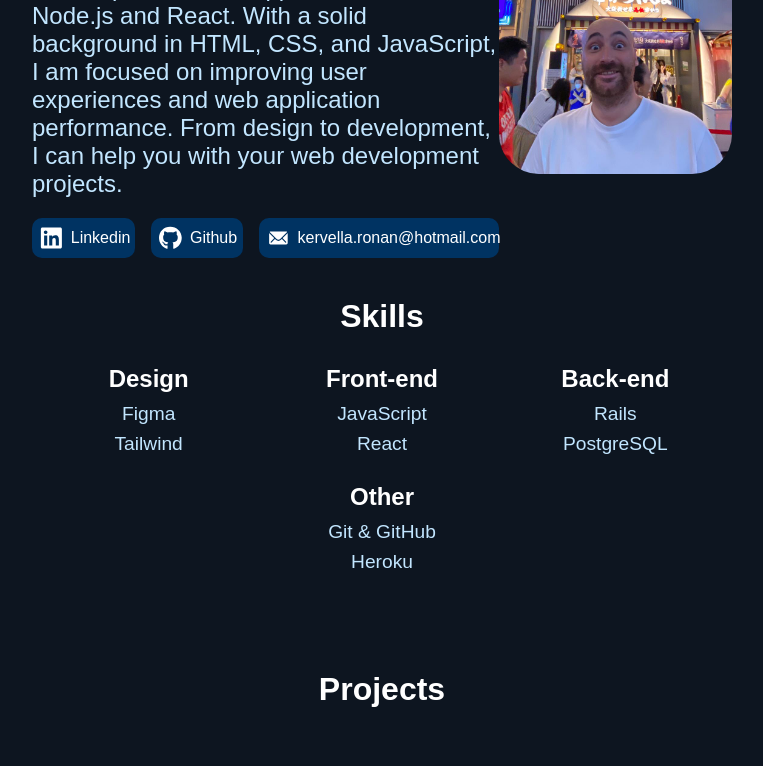
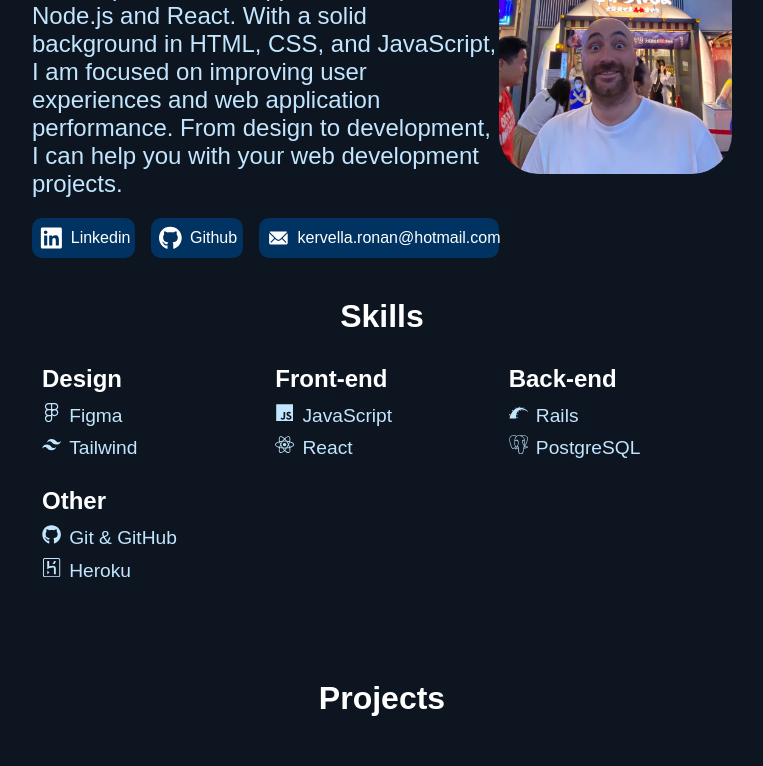
Before and after one commit to RonanKer29/react-portfolio-rk, a React (Vite) app: page / in a window 1280 px wide. Shown: the part 480-1246 px from the top of the page, without its empty margins (258-1021 px from the left). Built offline with nearby package versions, Linux system fonts and the light colour scheme.

Commit message:
skills icons

```diff
--- a/src/pages/HomePage.jsx
+++ b/src/pages/HomePage.jsx
@@ -5,8 +5,11 @@ import "../styles/animated-text.css";
 import "../styles/social-links.css";
 import "../styles/skills.css";
 import photo from "../assets/photo-japon.jpg";
-import { FaLinkedin, FaGithub } from "react-icons/fa";
+import { FaLinkedin, FaGithub, FaFigma, FaReact } from "react-icons/fa";
+import { RiTailwindCssFill } from "react-icons/ri";
 import { IoIosMail } from "react-icons/io";
+import { IoLogoJavascript } from "react-icons/io5";
+import { SiRubyonrails, SiPostgresql, SiHeroku } from "react-icons/si";
 import CardContainer from "../components/CardContainer";
 import ContactCard from "../components/ContactCard";
 
@@ -91,29 +94,53 @@ const HomePage = () => {
           <div className="skills-column">
             <h3>Design</h3>
             <ul>
-              <li>Figma</li>
-              <li>Tailwind</li>
+              <li>
+                <FaFigma />
+                Figma
+              </li>
+              <li>
+                <RiTailwindCssFill />
+                Tailwind
+              </li>
             </ul>
           </div>
           <div className="skills-column">
             <h3>Front-end</h3>
             <ul>
-              <li>JavaScript</li>
-              <li>React</li>
+              <li>
+                <IoLogoJavascript />
+                JavaScript
+              </li>
+              <li>
+                <FaReact />
+                React
+              </li>
             </ul>
           </div>
           <div className="skills-column">
             <h3>Back-end</h3>
             <ul>
-              <li>Rails</li>
-              <li>PostgreSQL</li>
+              <li>
+                <SiRubyonrails />
+                Rails
+              </li>
+              <li>
+                <SiPostgresql />
+                PostgreSQL
+              </li>
             </ul>
           </div>
           <div className="skills-column">
             <h3>Other</h3>
             <ul>
-              <li>Git & GitHub</li>
-              <li>Heroku</li>
+              <li>
+                <FaGithub />
+                Git & GitHub
+              </li>
+              <li>
+                <SiHeroku />
+                Heroku
+              </li>
             </ul>
           </div>
         </div>
--- a/src/styles/skills.css
+++ b/src/styles/skills.css
@@ -2,7 +2,7 @@
   width: 100%;
   max-width: 1000px;
   margin: 40px auto;
-  text-align: center;
+  /* text-align: center; */
   color: #c2e6ff;
 }
 
@@ -10,6 +10,7 @@
   font-size: 2rem;
   margin-bottom: 20px;
   color: white;
+  text-align: center;
 }
 
 .skills-container {
@@ -38,6 +39,15 @@
 .skills-column ul li {
   font-size: 1.2rem;
   margin-bottom: 8px;
+}
+
+.skills-column li {
+  text-align: left;
+  justify-content: left;
+}
+
+.skills-column ul li svg {
+  margin-right: 8px; /* Ajustez la valeur selon l'espace désiré */
 }
 
 .projects-section {
```
